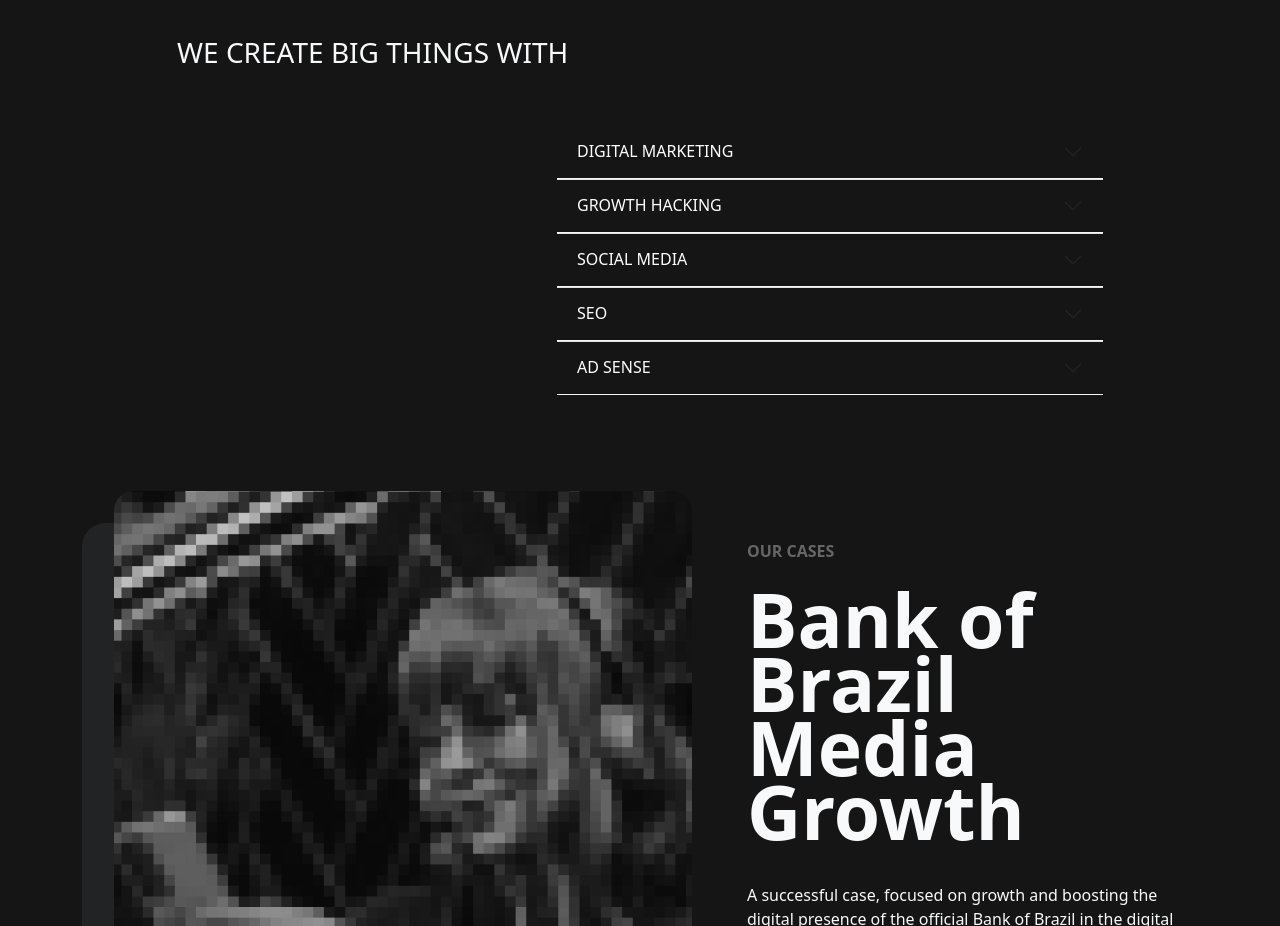
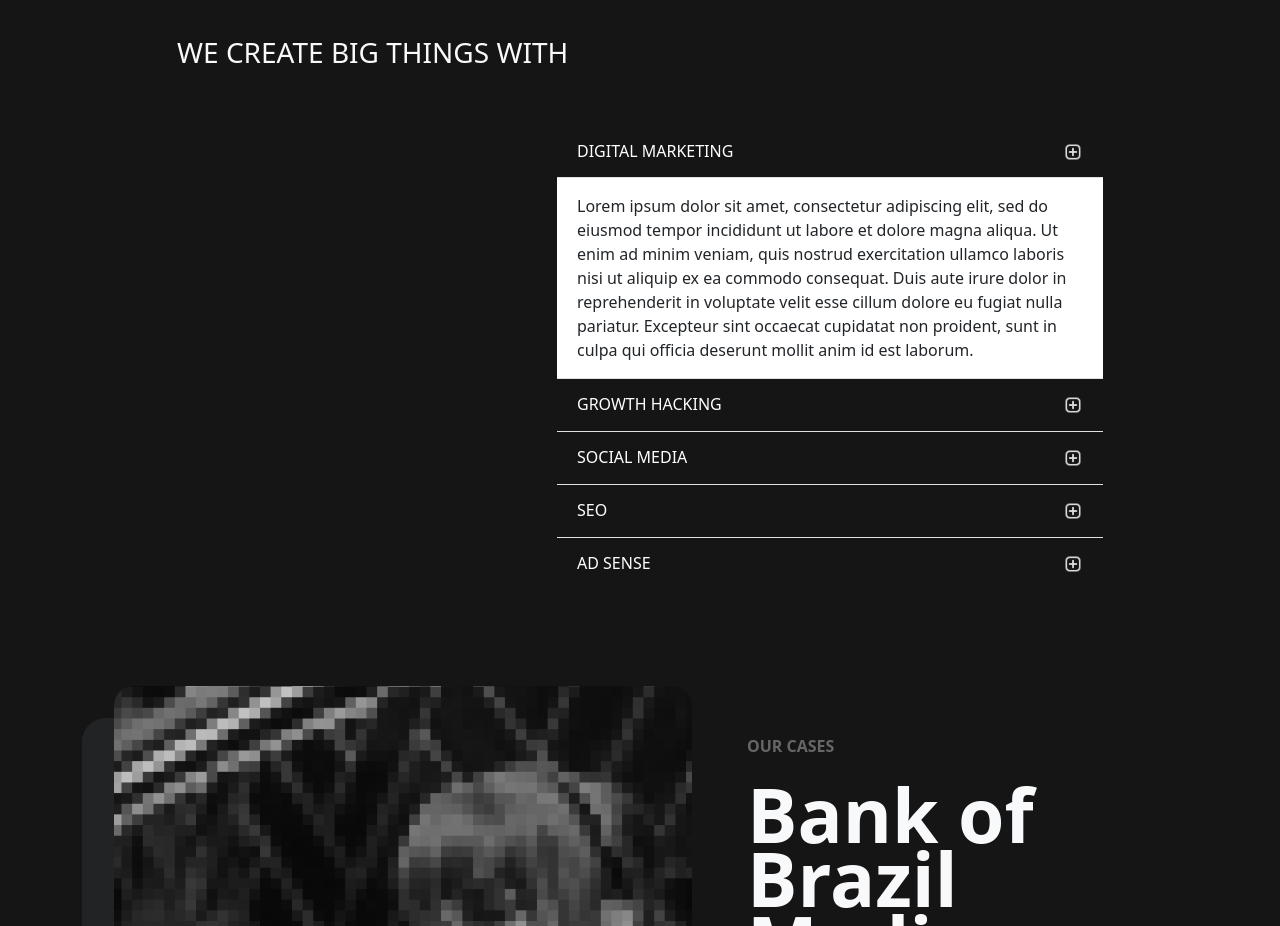
Before and after one commit to larissa4p/trik-nextjs, a Next.js app: page / in a window 1280 px wide. Shown: the part 1700-2626 px from the top of the page. Built offline with nearby package versions, Linux system fonts and the light colour scheme.

Commit message:
styled accordion

```diff
--- a/src/components/WeCreate/WeCreate.js
+++ b/src/components/WeCreate/WeCreate.js
@@ -15,12 +15,12 @@
             <h3>WE CREATE BIG THINGS WITH</h3>
           </Col>
           <Col md="6" className="offset-md-5 py-5">
-            <Accordion flush eventKey="0">
+            <Accordion flush defaultActiveKey="0">
               <Accordion.Item eventKey="0">
                 <Accordion.Header className={styles.accordionItem}>
                   DIGITAL MARKETING
                 </Accordion.Header>
-                <Accordion.Body className="accordion-button bg-dark text-light">
+                <Accordion.Body >
                   Lorem ipsum dolor sit amet, consectetur adipiscing elit, sed
                   do eiusmod tempor incididunt ut labore et dolore magna aliqua.
                   Ut enim ad minim veniam, quis nostrud exercitation ullamco
@@ -35,7 +35,7 @@
                 <Accordion.Header className={styles.accordionItem}>
                   GROWTH HACKING
                 </Accordion.Header>
-                <Accordion.Body className="accordion-button bg-dark text-light">
+                <Accordion.Body >
                   Lorem ipsum dolor sit amet, consectetur adipiscing elit, sed
                   do eiusmod tempor incididunt ut labore et dolore magna aliqua.
                   Ut enim ad minim veniam, quis nostrud exercitation ullamco
@@ -50,7 +50,7 @@
                 <Accordion.Header className={styles.accordionItem}>
                   SOCIAL MEDIA
                 </Accordion.Header>
-                <Accordion.Body className="accordion-button bg-dark text-light">
+                <Accordion.Body>
                   Lorem ipsum dolor sit amet, consectetur adipiscing elit, sed
                   do eiusmod tempor incididunt ut labore et dolore magna aliqua.
                   Ut enim ad minim veniam, quis nostrud exercitation ullamco
@@ -65,7 +65,7 @@
                 <Accordion.Header className={styles.accordionItem}>
                   SEO
                 </Accordion.Header>
-                <Accordion.Body className="accordion-button bg-dark text-light">
+                <Accordion.Body>
                   Lorem ipsum dolor sit amet, consectetur adipiscing elit, sed
                   do eiusmod tempor incididunt ut labore et dolore magna aliqua.
                   Ut enim ad minim veniam, quis nostrud exercitation ullamco
@@ -80,7 +80,7 @@
                 <Accordion.Header className={styles.accordionItem}>
                   AD SENSE
                 </Accordion.Header>
-                <Accordion.Body className="accordion-button bg-dark text-light">
+                <Accordion.Body>
                   Lorem ipsum dolor sit amet, consectetur adipiscing elit, sed
                   do eiusmod tempor incididunt ut labore et dolore magna aliqua.
                   Ut enim ad minim veniam, quis nostrud exercitation ullamco
--- a/src/styles/WeCreate.module.css
+++ b/src/styles/WeCreate.module.css
@@ -4,9 +4,23 @@
 
 .accordionItem {
   border-bottom: 1px solid rgba(248, 247, 247, 0.993) !important;
+  border: none !important;
 }
 
 .accordionItem > button {
   background-color: #151515 !important;
+  color: #FFF !important;
+  border: none !important;
+}
+
+.accordionItem > button:not(.collapsed)::after{
+  background-image: url(../../public/images/icon-plus.png);
+}
+
+.accordionBody > button:not(.collapsed)::after{
+  color: #FFF ;
+}
+
+.accordion-button > button:not(.collapsed)::after{
   color: #FFF;
 }
```
